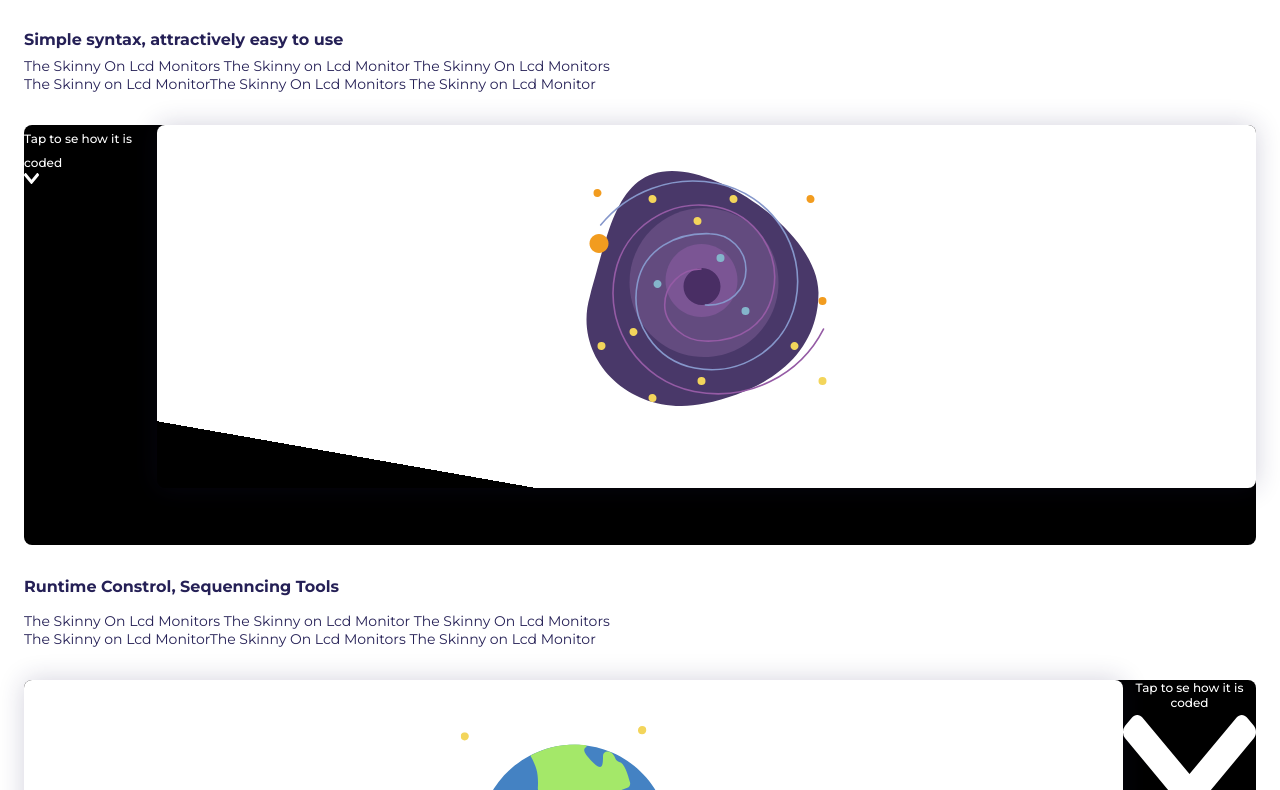
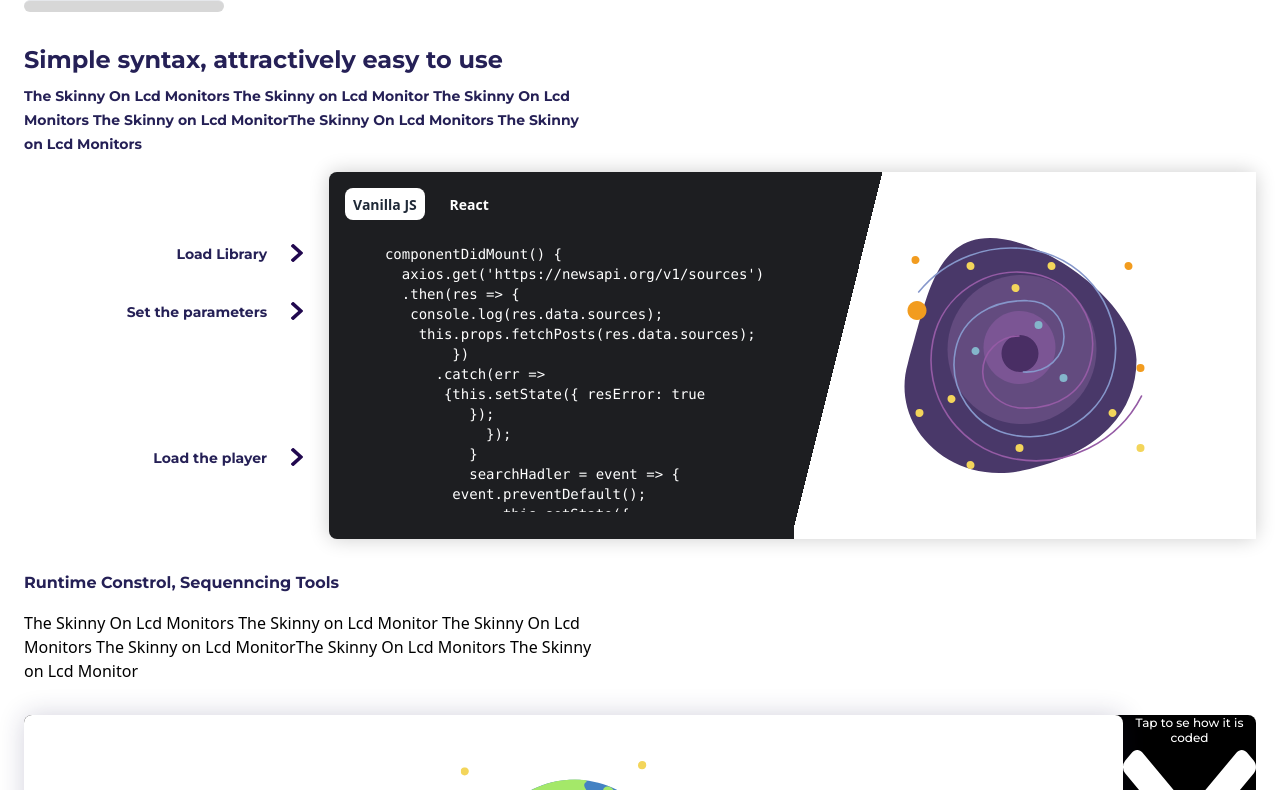
Before and after one commit to Costas-Zeimpekis/motor, a website: page index.html in a window 1280 px wide. Shown: the part 698-1488 px from the top of the page. Drawn offline with nearby package versions, Linux system fonts and the light colour scheme.

Commit message:
refactor: set milky-way article for desktop with Tailwind.css

```diff
--- a/index.html
+++ b/index.html
@@ -61,31 +61,82 @@
               <p class="animation-headline xl:w-full xs:text-sm xl:text-xl font-semibold mb-8">
                 for creative developers and designers that code.
               </p>
-              <a class="w-48 h-10 bg-white flex justify-center items-center"><span class="github-span font-bold">Check it on GitHub</span></a>
+              <a class="w-48 h-10 bg-white flex justify-center items-center">
+                <span class="github-span w-9/12 h-5 text-sm font-bold">
+                  Check it on GitHub
+                </span>
+              </a>
             </div>
         </section>
-        <section class="What-you-can-do-spo-section">
-          <header class="what-can-you-do-top">
-              <h2 class="What-you-can-do-spo">What you can do (spoiler: everything)</h2>
-              <hr>
+        <section class="what-you-can-do-section w-full text-left">
+          <header class="what-can-you-do-top w-full mb-8">
+              <h2 class="what-you-can-do-title text-3xl font-bold mb-4">What you can do (spoiler: everything)</h2>
+              <hr class="w-48 h-3 m-0">
           </header>
           <article class="mb-8">
-            <h3 class="Simple-syntax-attra">
+            <h3 class="what-can-you-do-article-title w-full text-2xl font-semibold mb-2">
               Simple syntax, attractively easy to use
             </h3>
-            <p class="The-Skinny-On-Lcd-Mo mb-8">
-              The Skinny On Lcd Monitors The Skinny on Lcd Monitor The Skinny On Lcd Monitors The Skinny on Lcd MonitorThe Skinny On Lcd Monitors The Skinny on Lcd Monitor
+            <p class="what-can-you-do-article-text text-base font-semibold mb-4">
+              The Skinny On Lcd Monitors The Skinny on Lcd Monitor The Skinny On Lcd Monitors The Skinny on Lcd MonitorThe Skinny On Lcd Monitors The Skinny on Lcd Monitors
             </p>
-            <section class="Milky-section flex">
-                <div class="Milky flex">
-                    <img class="milky-way" src="./images/milky-way.svg" alt="milky way svg">
-                  </div>
-                  <div class="Milky-bottom text-white">
-                    <span class="Tap-to-see-how-its">Tap to se how it is coded</span>
-                    <img src="./images/chevron-left-solid.svg" alt="">
-                  </div>
+            <section class="milky-way-section w-11/12 flex ml-auto">
+              <aside class="w-1/5 flex items-center">
+                <nav>
+                  <ul>
+                    <li class="mb-10"><span>Load Library</span><img src="./images/chevron-right-solid.svg" alt="arrow right icon"></li>
+                    <li class="mb-32"><span>Set the parameters</span><img src="./images/chevron-right-solid.svg" alt="arrow right icon"></li>
+                    <li><span>Load the player</span><img src="./images/chevron-right-solid.svg" alt="arrow right icon"></li>
+                  </ul>
+                </nav>
+              </aside>
+              <div class="milky-way-editor-box w-11/12 flex rounded-lg bg">
+                  <div class="milky-way-img w-7/12 flex justify-center items-center xs:order-none md:order-1">
+                      <img class="milky-way" src="./images/milky-way.svg" alt="milky way svg">
+                    </div>
+                    <div class="milky-way-editor w-5/2 text-white xs:order-1 md:order-none">
+                      <div class="milky-way-editor w-full h-full p-4 pr-0">
+                        <div class="tabs mb-6">
+                            <button class="w-20 h-8 bg-white rounded-lg"><span class="h-4 text-sm text-gray-800 font-semibold text-black">Vanilla JS</span></button>
+                            <button class="w-20 h-8  rounded-lg mr-4"><span class="h-4 text-sm font-semibold text-white">React</span></button>
+                        </div>
+                        <div id="vanillaJS" class="tabcontent w-11/12 overflow-auto ml-10">
+                            <pre class="h-full text-sm text-teal-500 mr-1">
+componentDidMount() {
+  axios.get('https://newsapi.org/v1/sources')
+  .then(res => {
+   console.log(res.data.sources);
+    this.props.fetchPosts(res.data.sources);
+        })
+      .catch(err =>
+       {this.setState({ resError: true
+          });
+            });
+          }
+          searchHadler = event => {
+        event.preventDefault();
+              this.setState({
+          searchTxt: event.target.value
+        });
+      };
+        setCategoryHandler = event => {
+          event.preventDefault();
+          this.setState({
+              selectCategory: event.target.value
+      });
+      };
+                            </pre>
+                          </div>
+                      </div>
+                      <div class="milky-way-editor-tap md:hidden">
+                          <span class="Tap-to-see-how-its">
+                            Tap to se how it is coded
+                          </span>
+                          <img src="./images/chevron-left-solid.svg" alt="">
+                      </div>
+                    </div>
+              </div>
             </section>
-
           </article>
           <article class="mb-8">
               <h3 class="Runtime-Control-Seq mb-4">
--- a/style.css
+++ b/style.css
@@ -87,70 +87,87 @@ nav ul li a {
 }
 
 .github-span {
-  width: 139.6px;
-  height: 18px;
   font-family: var(--font-family);
-  font-size: 14px;
   color: var(--purpley-pink);
 }
 
-.What-you-can-do-spo-section {
-  text-align: left;
-}
-
-.what-can-you-do-top {
-  width: 267px;
-  margin-bottom: 32px;
-}
-
-.What-you-can-do-spo {
+.what-you-can-do-title {
   font-family: var(--font-family);
-  font-size: 20px;
-  font-weight: bold;
-  font-style: normal;
-  font-stretch: normal;
-  line-height: normal;
-  letter-spacing: normal;
   color: var(--blue-dark);
-  margin-bottom: 16px;
 }
 
 .what-can-you-do-top hr {
-  width: 178px;
-  height: 10px;
   border-radius: 13.5px;
   background-color: #d7d7d7;
   margin: 0;
 }
 
-.Simple-syntax-attra,
+.what-can-you-do-article-title {
+  font-family: var(--font-family);
+  color: var(--blue-dark);
+}
 .Runtime-Control-Seq,
 .Powerful-API-Smooth {
   width: 220px;
   font-family: var(--font-family);
   font-size: 16px;
   font-weight: 600;
-  font-style: normal;
-  font-stretch: normal;
-  line-height: normal;
-  letter-spacing: normal;
   color: var(--blue-dark);
   margin-bottom: 16px;
 }
 
-.The-Skinny-On-Lcd-Mo {
+.what-can-you-do-article-text {
   width: 272px;
   font-family: var(--font-family);
   font-size: 14px;
-  font-weight: normal;
-  font-style: normal;
-  font-stretch: normal;
-  line-height: normal;
-  letter-spacing: normal;
   color: var(--blue-dark);
 }
 
-.Milky-section,
+.milky-way-section {
+  height: 367px;
+}
+
+.milky-way-section nav li {
+  height: 18px;
+  display: flex;
+  justify-content: flex-end;
+  font-family: var(--font-family);
+  font-size: 14px;
+  font-weight: bold;
+  color: var(--blue-dark);
+}
+
+.milky-way-section nav li span {
+  margin-right: 24px;
+}
+
+.milky-way-editor-box {
+  background-color: #1d1e21;
+  box-shadow: 0 0 20px 0 rgba(0, 0, 0, 0.2);
+}
+
+/* .tabs span {
+  color: #1d1e21;
+} */
+
+.tabcontent::-webkit-scrollbar {
+  width: 5px;
+  height: 125px;
+  border-radius: 2.5px;
+}
+
+.tabcontent::-webkit-scrollbar-track {
+  background-color: #1d1e21;
+}
+
+.tabcontent::-webkit-scrollbar-thumb {
+  background-color: #656976;
+}
+
+.tabcontent::-webkit-scrollbar-thumb:hover {
+  background: #555;
+}
+
 .Planet-section,
 .Space-section {
   background: black;
@@ -162,15 +179,22 @@ nav ul li a {
   justify-content: center;
 }
 
-.Milky {
-  order: 0;
+.tabcontent {
+  height: 80%;
 }
 
 .Space {
   order: 0;
 }
 
-.Milky,
+.milky-way-img {
+  background-image: -webkit-linear-gradient(
+    -14deg,
+    transparent 16%,
+    #ffffff 16%
+  );
+}
+
 .Planet,
 .Space {
   width: 100%;
@@ -194,15 +218,6 @@ nav ul li a {
   object-fit: contain;
 }
 
-.Milky-bottom {
-  order: 1;
-}
-
-.Space-bottom {
-  order: 1;
-}
-
-.Milky-bottom,
 .Planet-bottom {
   flex-flow: column;
 }
@@ -469,7 +484,7 @@ nav ul li a {
     margin-top: 24px;
   }
 
-  .What-you-can-do-spo {
+  .what-you-can-do-title {
     width: 635px;
   }
 
@@ -486,16 +501,12 @@ nav ul li a {
     width: 588px;
   }
 
-  .Milky-section {
+  .milky-section {
     flex-flow: row;
   }
 
   .Milky {
     order: 1;
-  }
-
-  .Milky-bottom {
-    order: 0;
   }
 
   .Runtime-Control-Seq {
@@ -524,6 +535,10 @@ nav ul li a {
 }
 
 @media (min-width: 1280px) {
+  .container {
+    width: 1280px;
+  }
+
   .main-header {
     height: 30px;
   }
@@ -539,4 +554,8 @@ nav ul li a {
   .main-header nav li a {
     font-size: 16px;
   }
+
+  .what-can-you-do-article-text {
+    width: 577px;
+  }
 }
```
Also changed, not shown: images/14@2x.png (deleted), images/14@3x.png (deleted), images/bitmap@2x.png (deleted), images/bitmap@3x.png (deleted), images/chevron-right-solid.svg (added).
